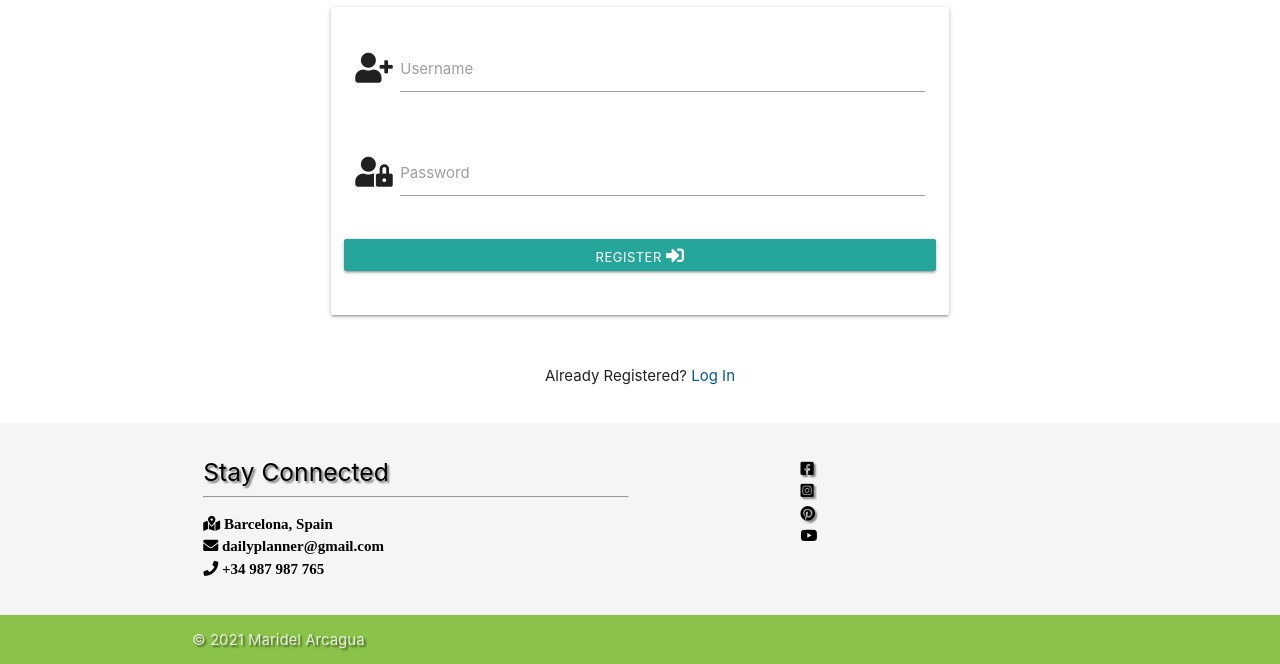
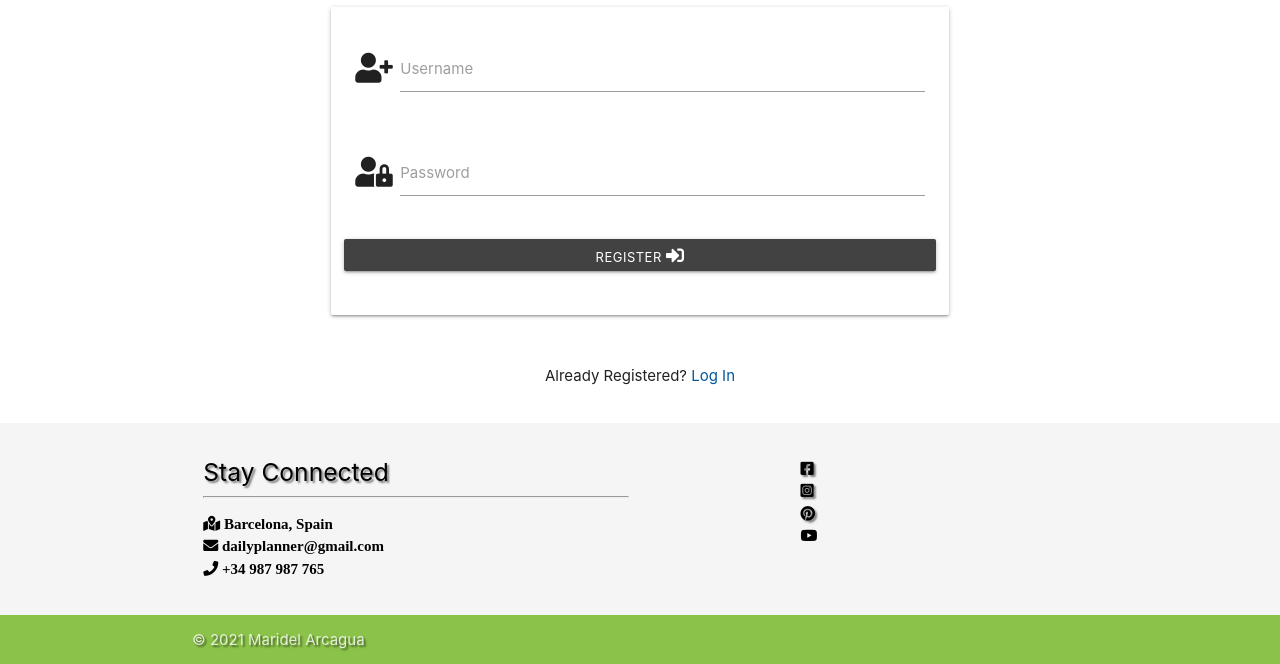
Before and after one commit to mari-code-l/dailyplanner, a Flask app: page /register in a window 1280 px wide. Shown: the part 118-782 px from the top of the page. Run offline with Flask 2, Linux system fonts and the light colour scheme; some libraries are stand-ins or nearby versions.

Commit message:
Changed Color Register Button

```diff
--- a/templates/register.html
+++ b/templates/register.html
@@ -26,7 +26,7 @@
             </div>
 
             <div class="row">
-                <button type="submit" class="col s12 btn-small white-text">
+                <button type="submit" class="col s12 btn-small grey darken-3 white-text">
                     Register <i class="fas fa-sign-in-alt"></i>
                 </button>
             </div>
```
